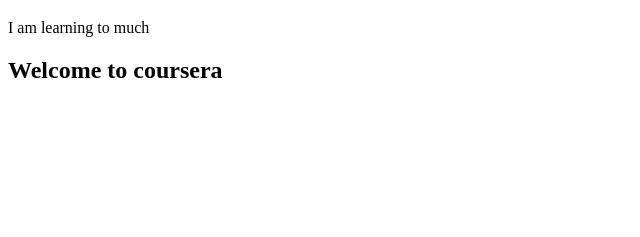
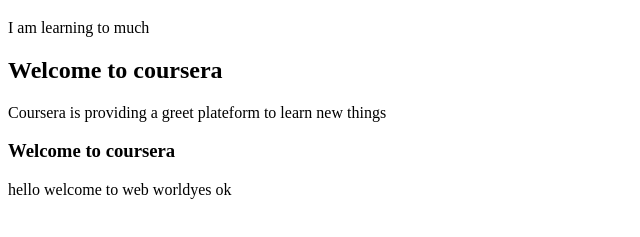
Before and after one commit to Ashutosh511/practice_web, a plain HTML site: page site/index.html in a window 1280 px wide. Shown: the part 61-298 px from the top of the page, without its empty margins (0-640 px from the left). Drawn offline with Linux system fonts and the light colour scheme.

Commit message:
My First Page

```diff
--- a/site/index.html
+++ b/site/index.html
@@ -7,5 +7,8 @@
 <h1>Welcome to coursera!</h1>
 <P>I am learning to much</P>
 <h2>Welcome to coursera</h2>
+<p>Coursera is providing a greet plateform to learn new things</p>
+<h3>Welcome to coursera</h3>
+<p> hello welcome to web world<span>yes ok</p></span>
 </body>
 </html>
```
